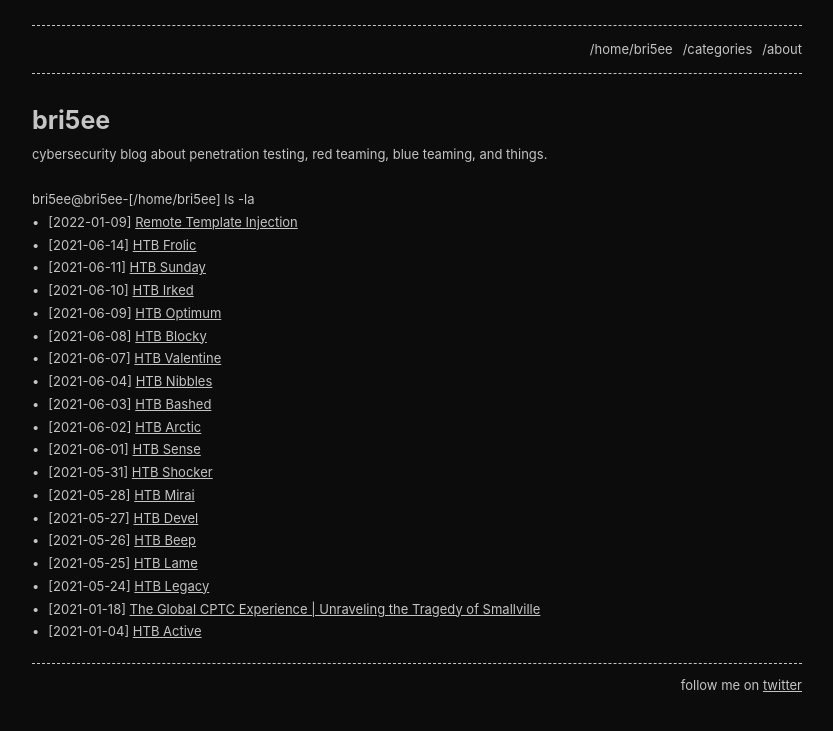
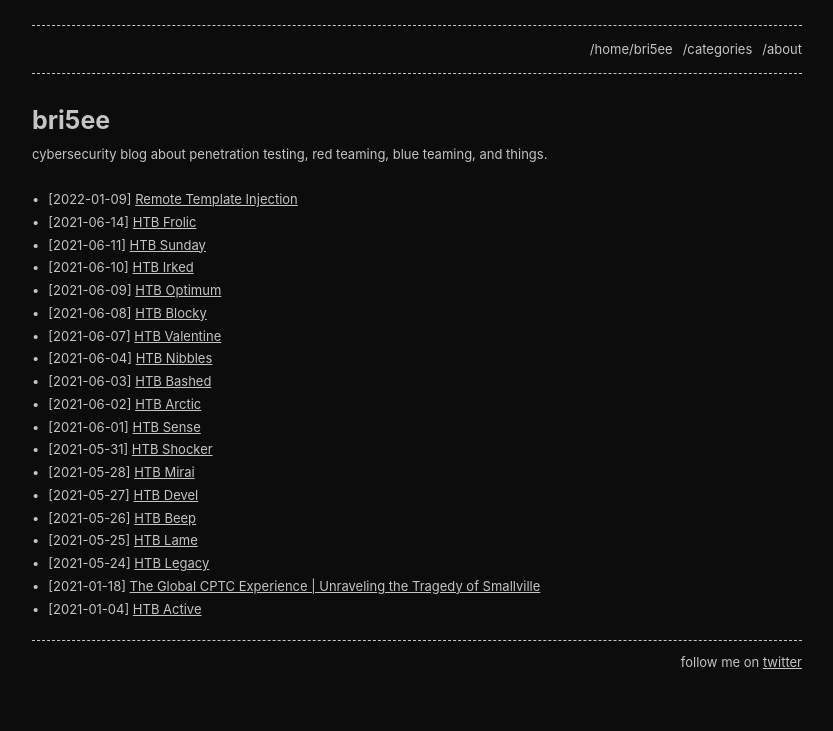
Before and after one commit to notbricey/brisee.github.io, a Jekyll site: the page built from index.md, in a window 1280 px wide. Shown: the top 731 px of the page, without its empty margins (223-1056 px from the left). Built offline with Jekyll 4.4.1, drawn with Linux system fonts in a browser that asks for light colours.

Commit message:
Update home.html

```diff
--- a/_layouts/home.html
+++ b/_layouts/home.html
@@ -5,7 +5,6 @@ layout: default
 {{ content }}
 {% assign contentwonl = content | strip_newlines %} {% unless contentwonl == ""  %} <br /> {% endunless %} <!-- add line break if there is any content -->
 
-bri5ee@bri5ee-[/home/bri5ee] ls -la
 {%- if site.posts.size > 0 -%}
   <ul>
     {%- for post in site.posts -%}
```
